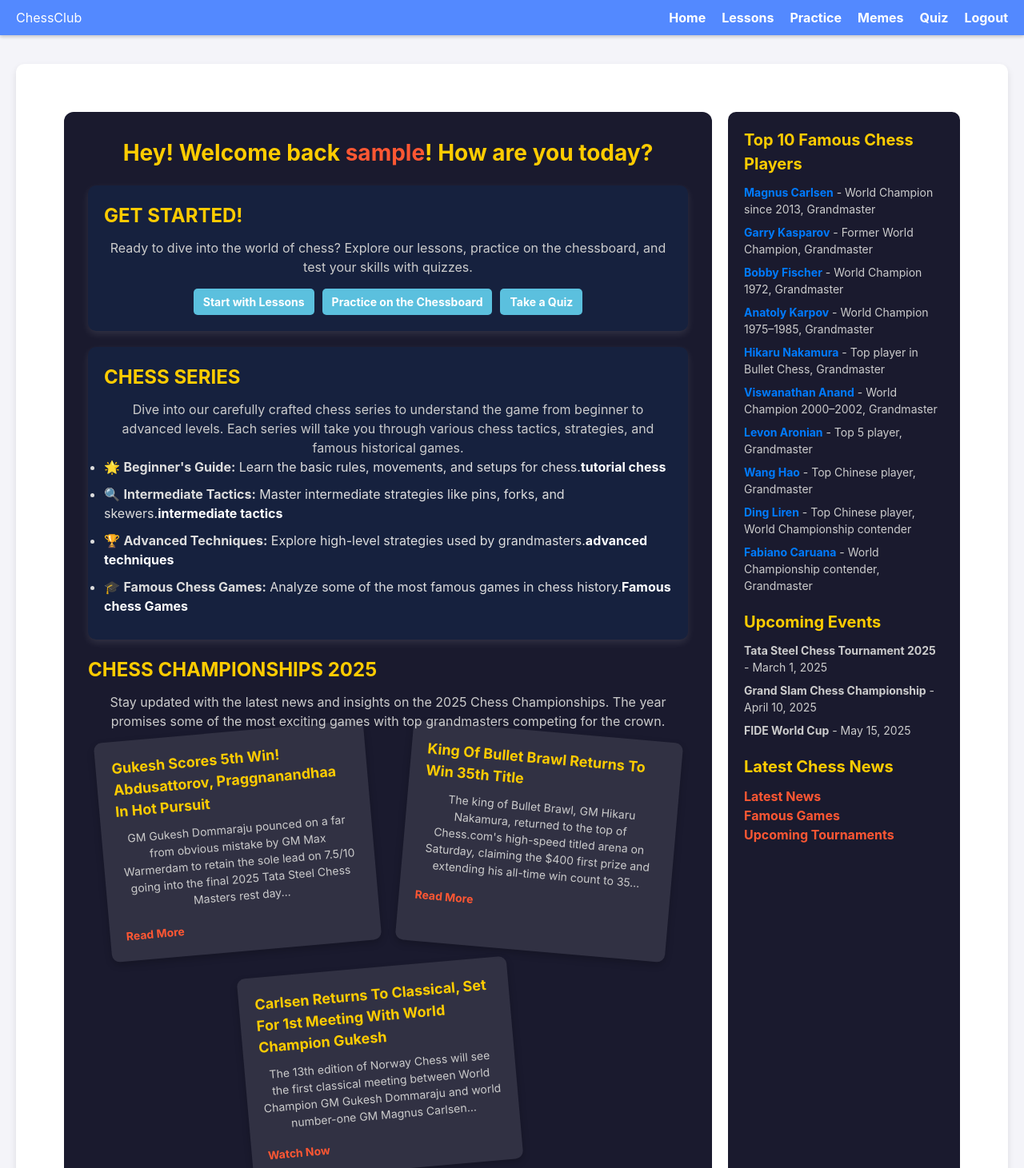
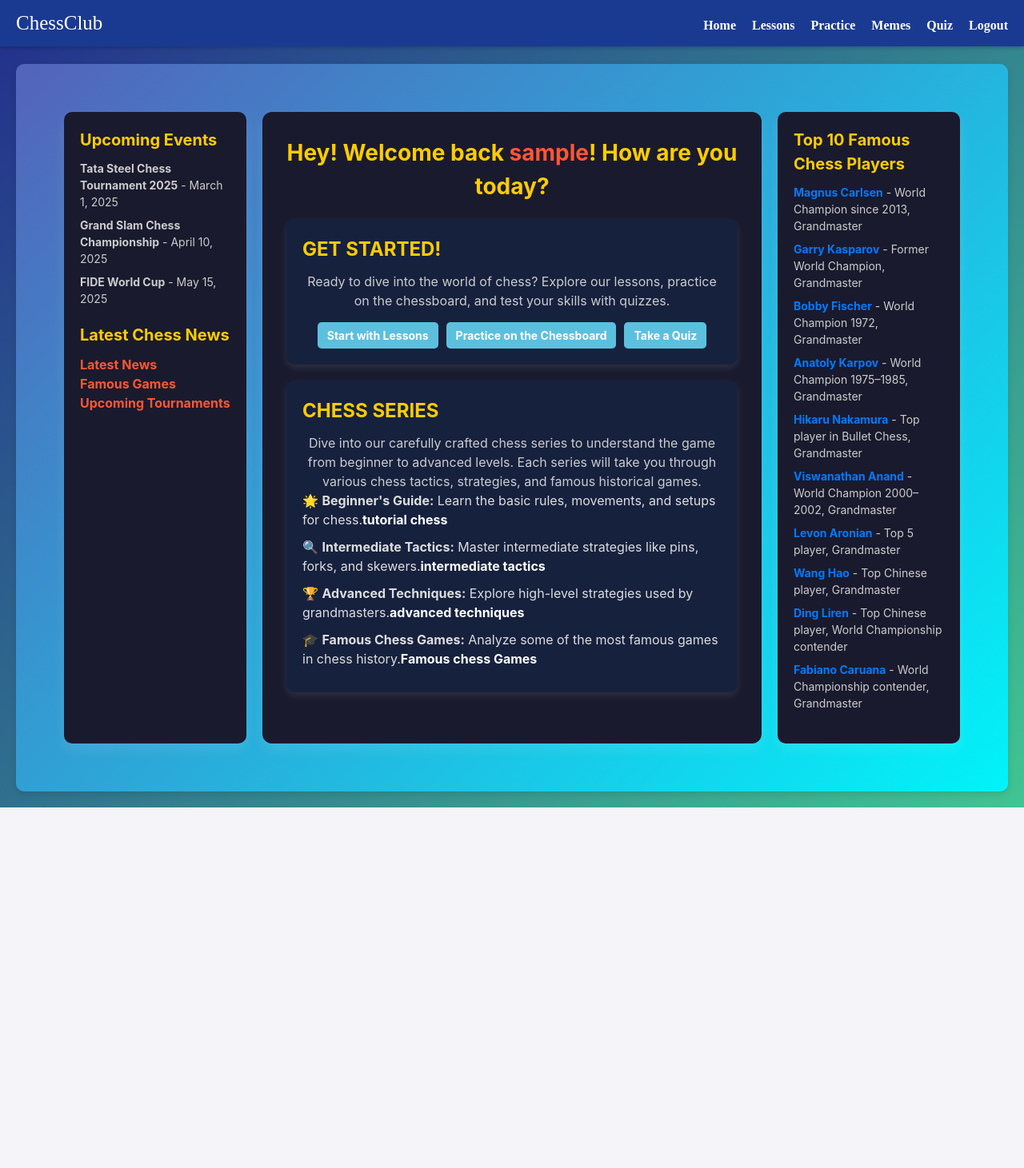
Before and after one commit to barhoumiomar/chess, a React (Create React App) app in the folder chess-front/: page / in a window 1280 px wide. Shown: the top 1461 px of the page at 80% size. After the commit the page ends 1010 px from the top, so only its background shows below. Built offline with nearby package versions, Linux system fonts and the light colour scheme; sample sign-in values are in the browser's storage.

Commit message:
first commit

```diff
--- a/chess-front/src/App.css
+++ b/chess-front/src/App.css
@@ -12,14 +12,17 @@
   display: flex;
   flex-direction: column;
   min-height: 100vh;
-  background-color: #f4f4f9; /* Light background color */
+  background: linear-gradient(135deg, rgb(35, 46, 139) 0%, rgb(64, 197, 146) 100%);
+
 }
 
 /* Navbar styling */
 .navbar {
   width: 100%;
-  background-color: #5389ff; /* Dark background for navbar */
+  background-color: #1a3a91; /* Dark background for navbar */
   color: white;
+  font-size: 25px;
+  font-family:initial;
   padding: 10px 20px;
   position: fixed;
   top: 0;
@@ -54,7 +57,8 @@
   flex: 1;
   padding: 20px;
   margin-top: 60px; /* Offset for fixed navbar */
-  background-color: white;
+  background: linear-gradient(135deg, rgb(84, 99, 185) 0%, rgba(0, 244, 252, 0.979) 100%);
+
   border-radius: 10px;
   box-shadow: 0 4px 8px rgba(0, 0, 0, 0.1);
   margin: 20px;
@@ -73,6 +77,7 @@
 
   .content {
     margin-top: 20px; /* Adjust margin for mobile */
+
   }
 }
 
--- a/chess-front/src/pages/HomeUser.css
+++ b/chess-front/src/pages/HomeUser.css
@@ -11,6 +11,16 @@
   justify-content: space-between;
   padding: 40px;
   gap: 20px;
+  flex-wrap: wrap;
+}
+
+/* Left Sidebar */
+.left-sidebar {
+  flex: 1;
+  background: #1a1a2e;
+  padding: 20px;
+  border-radius: 10px;
+  box-shadow: 0 8px 16px rgba(255, 255, 255, 0.1);
 }
 
 /* Main Content */
@@ -19,6 +29,16 @@
   background: #1a1a2e;
   padding: 30px;
   border-radius: 12px;
+  box-shadow: 0 8px 16px rgba(255, 255, 255, 0.1);
+  width: 100%;
+}
+
+/* Right Sidebar */
+.right-sidebar {
+  flex: 1;
+  background: #1a1a2e;
+  padding: 20px;
+  border-radius: 10px;
   box-shadow: 0 8px 16px rgba(255, 255, 255, 0.1);
 }
 
@@ -87,7 +107,6 @@
   box-shadow: 0 4px 10px rgba(255, 204, 0, 0.5);
 }
 
-
 /* Chess Series List */
 .list {
   list-style: none;
@@ -142,7 +161,6 @@
   transform: scale(1.05) rotate(0deg);
   box-shadow: 0 6px 15px rgba(0, 0, 0, 0.3);
 }
-
 
 .article-title {
   font-size: 18px;
--- a/chess-front/src/pages/HomeUser.js
+++ b/chess-front/src/pages/HomeUser.js
@@ -31,6 +31,29 @@
 
   return (
     <div className="home-user-container">
+      {/* Left Sidebar */}
+      <div className="left-sidebar">
+        <div className="sidebar-section">
+          <h2 className="sidebar-title">Upcoming Events</h2>
+          <ul className="events-list">
+            {upcomingEvents.map((event, index) => (
+              <li key={index} className="event-item">
+                <strong>{event.name}</strong> - {event.date}
+              </li>
+            ))}
+          </ul>
+        </div>
+        <div className="sidebar-section">
+          <h2 className="sidebar-title">Latest Chess News</h2>
+          <ul className="news-list">
+            <li><a href="https://www.chess.com/news/view/latest-chess-news" className="news-link">Latest News</a></li>
+            <li><a href="https://www.chess.com/news/view/famous-chess-games" className="news-link">Famous Games</a></li>
+            <li><a href="https://www.chess.com/news/view/chess-tournaments" className="news-link">Upcoming Tournaments</a></li>
+          </ul>
+        </div>
+      </div>
+
+      {/* Main Content (Center) */}
       <div className="main-content">
         <h2 className="greeting">
           Hey! Welcome back <span className="username">{user.username}</span>! How are you today?
@@ -55,11 +78,7 @@
           <p className="section-text">
             Dive into our carefully crafted chess series to understand the game from beginner to advanced levels. Each series will take you through various chess tactics, strategies, and famous historical games.
           </p>
-          <ul classN
-
-
-
-          ame="list">
+          <ul className="list">
             <li className="list-item">
               🌟 <strong>Beginner's Guide:</strong> Learn the basic rules, movements, and setups for chess.
               <a href="" className="link">tutorial chess</a>
@@ -79,48 +98,10 @@
           </ul>
         </div>
 
-        {/* Chess Championships 2025 Section */}
-        <div className="section-championships">
-          <h2 className="section-title">Chess Championships 2025</h2>
-          <p className="section-text">
-            Stay updated with the latest news and insights on the 2025 Chess Championships. The year promises some of the most exciting games with top grandmasters competing for the crown.
-          </p>
-
-          {/* Flex container to arrange articles in columns */}
-          <div className="article-container">
-            {/* Article 1 */}
-            <div className="article">
-              <h3 className="article-title">Gukesh Scores 5th Win! Abdusattorov, Praggnanandhaa In Hot Pursuit</h3>
-              <p className="article-text">
-                GM Gukesh Dommaraju pounced on a far from obvious mistake by GM Max Warmerdam to retain the sole lead on 7.5/10 going into the final 2025 Tata Steel Chess Masters rest day...
-              </p>
-              <a href="https://www.chess.com/news/view/2025-tata-steel-chess-round-10" className="article-link">Read More</a>
-            </div>
-
-            {/* Article 2 */}
-            <div className="article">
-              <h3 className="article-title">King Of Bullet Brawl Returns To Win 35th Title</h3>
-              <p className="article-text">
-                The king of Bullet Brawl, GM Hikaru Nakamura, returned to the top of Chess.com's high-speed titled arena on Saturday, claiming the $400 first prize and extending his all-time win count to 35...
-              </p>
-              <a href="https://www.chess.com/news/view/hikaru-nakamura-wins-bullet-brawl-february-1-2025" className="article-link">Read More</a>
-            </div>
-
-            {/* Article 3 */}
-            <div className="article">
-              <h3 className="article-title">Carlsen Returns To Classical, Set For 1st Meeting With World Champion Gukesh</h3>
-              <p className="article-text">
-                The 13th edition of Norway Chess will see the first classical meeting between World Champion GM Gukesh Dommaraju and world number-one GM Magnus Carlsen...
-              </p>
-              <a href="https://www.chess.com/news/view/2025-norway-chess-announced-carlsen-faces-world-champion-gukesh" className="article-link">Watch Now</a>
-            </div>
-          </div>
-        </div>
       </div>
 
       {/* Right Sidebar */}
       <div className="right-sidebar">
-        {/* Top 10 Famous Players Section */}
         <div className="sidebar-section">
           <h2 className="sidebar-title">Top 10 Famous Chess Players</h2>
           <ul className="player-list">
@@ -139,31 +120,6 @@
               </li>
             ))}
           </ul>
-
-        </div>
-
-
-
-        {/* Upcoming Events Section */}
-        <div className="sidebar-section">
-          <h2 className="sidebar-title">Upcoming Events</h2>
-          <ul className="events-list">
-            {upcomingEvents.map((event, index) => (
-              <li key={index} className="event-item">
-                <strong>{event.name}</strong> - {event.date}
-              </li>
-            ))}
-          </ul>
-        </div>
-
-        {/* News Section */}
-        <div className="sidebar-section">
-          <h2 className="sidebar-title">Latest Chess News</h2>
-          <ul className="news-list">
-            <li><a href="https://www.chess.com/news/view/latest-chess-news" className="news-link">Latest News</a></li>
-            <li><a href="https://www.chess.com/news/view/famous-chess-games" className="news-link">Famous Games</a></li>
-            <li><a href="https://www.chess.com/news/view/chess-tournaments" className="news-link">Upcoming Tournaments</a></li>
-          </ul>
         </div>
       </div>
     </div>
```
Also changed, not shown: chess-front/src/pages/HomeGuest.css (line endings or trailing spaces). Lines whose indentation alone changed are shown as unchanged.
